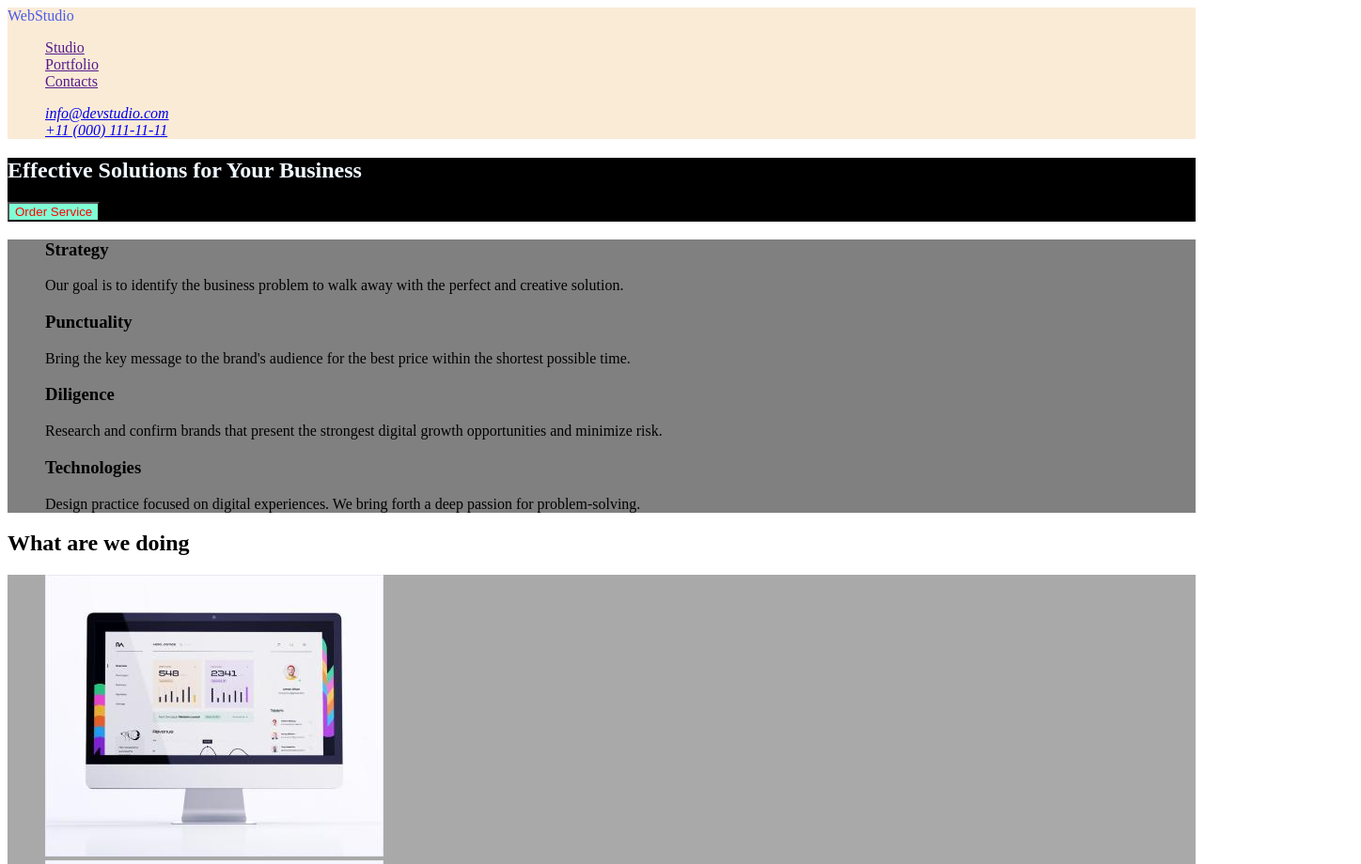
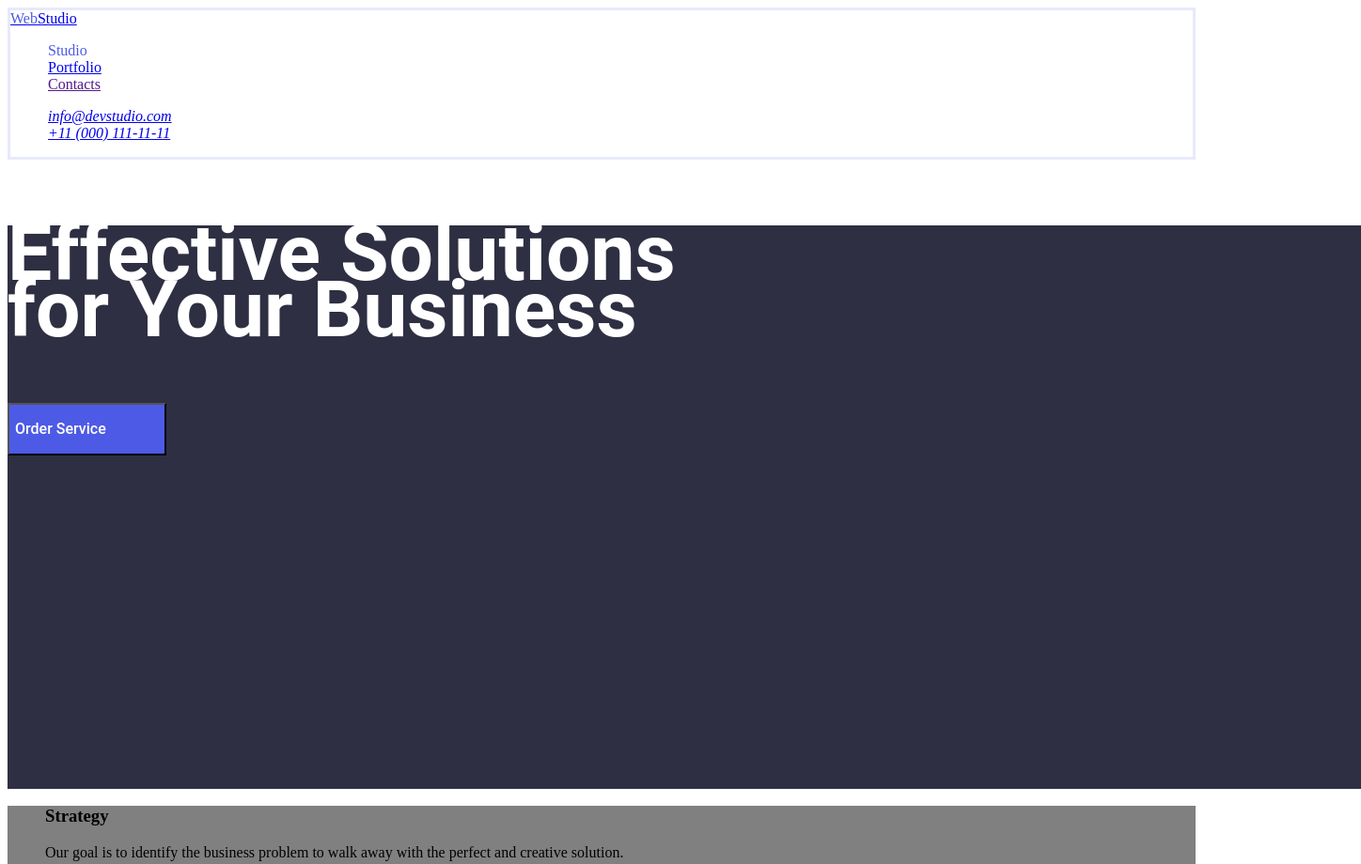
Before and after one commit to Alinapikalova/goit-markup-hw-02, a plain HTML site: page index.html in a window 1280 px wide. Shown: the top 920 px of the page at 94% size, 1448 px wide, since content can reach past the window. Drawn offline with Linux system fonts and the light colour scheme.

Commit message:
update file css

```diff
--- a/css/styles.css
+++ b/css/styles.css
@@ -5,7 +5,7 @@ main color Navy blue #2E2F42
  color top line Cornflower #E7E9FC
  background color main White #FFFFFF
  color whatwedoing 4D5AE5
- color granica i text footer: Cornflower
+ color granica i text footer: Cornflower #E7E9FC
  background images: #E5E5E5;
  background team, color footer Cloud
  color filters Ocean
@@ -15,8 +15,10 @@ main color Navy blue #2E2F42
 */
 .page-header {
     color: #2E2F42;
-    background-color: antiquewhite;
+    background-color: #FFFFFF;
     text-decoration: none;
+    border-style: solid;
+    border-color: #E7E9FC;
 }
 ul {
     list-style: none;
@@ -24,35 +26,54 @@ ul {
 body {
     text-decoration: none;
 }
-.logo {
-    color: #4D5AE5;
+/*.logo {
+    color:#2E2F42;
+    text-decoration: none;
+
+}*/
+.accent {
+    color:#4D5AE5;
+    text-decoration: none;
+}
+.site-nav {
+    color: #2E2F42;
+    background-color: #FFFFFF;
+    text-decoration: none;
+}
+.address {
+    color: #434455;
+    background-color: #FFFFFF;
     text-decoration: none;
 
 }
-.site-nav {
-    color: blue;
-    background-color: antiquewhite;
-    text-decoration: none;
-}
-.address {
-    color: #4D5AE5;
-    background-color: antiquewhite;
-    text-decoration: none;
-}
 .block {
-    background-color: black;
-    color: aliceblue;
+    background-color: #2E2F42;
+    color: #FFFFFF;
+    width: 1440px;
+    height: 600px;
+    font-family: 'Roboto';
+    font-weight: 700;
+    font-size: 56px;
+    line-height: 60px;
 }
 .button {
-    color: red;
-    background-color: aquamarine;
+    color: #FFFFFF;
+    background-color: #4D5AE5;
+    width: 169px;
+    height: 56px;
+    font-family: 'Roboto';
+    font-weight: 500;
+    font-size: 16px;
+    line-height: 24px;
+    display: flex;
+    align-items: center;
 }
 .button:hover {
     color: blue;
     background-color: beige;
 }
 .button:active {
-    color: blueviolet;
+    color: blue;
     background-color: brown;
 }
 .specifics {
@@ -68,8 +89,9 @@ body {
     background-color: goldenrod;
 }
 .page-footer {
-    color: #2E2F42;
-    background-color: antiquewhite;
+    color: #E7E9FC;
+    background-color:#2E2F42;
+    text-decoration: none;
 }
 .filters {
     color: black;
--- a/index.html
+++ b/index.html
@@ -10,10 +10,10 @@
   <body>
     <header class="page-header">
       <nav>
-        <a href="./index.html" class="logo">WebStudio</a>
+        <a href="./index.html"><span class="accent">Web</span>Studio</a>
         <ul class="site-nav">
-          <li><a href="">Studio</a></li>
-          <li><a href="">Portfolio</a></li>
+          <li><a href="./index.html" class="accent">Studio</a></li>
+          <li><a href="./portfolio.html">Portfolio</a></li>
           <li><a href="">Contacts</a></li>
         </ul>
       </nav>
@@ -26,7 +26,7 @@
     </header>
     <main>
       <section class="block">
-        <h1>Effective Solutions for Your Business</h1>
+        <h1>Effective Solutions <br> for Your Business</h1>
         <button type="button" class="button">Order Service</button>
       </section>
       <section>
@@ -128,7 +128,7 @@
       </section>
     </main>
     <footer class="page-footer">
-      <a href="./index.html" class="logo">WebStudio</a>
+      <a href="./index.html"><span class="accent">Web</span>Studio</a>
       <p>
         Increase the flow of customers and sales for your business with digital marketing & growth solutions.
         </p>
```
